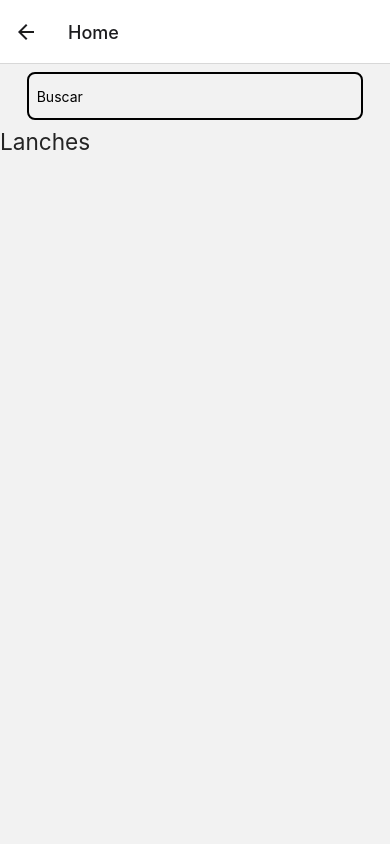
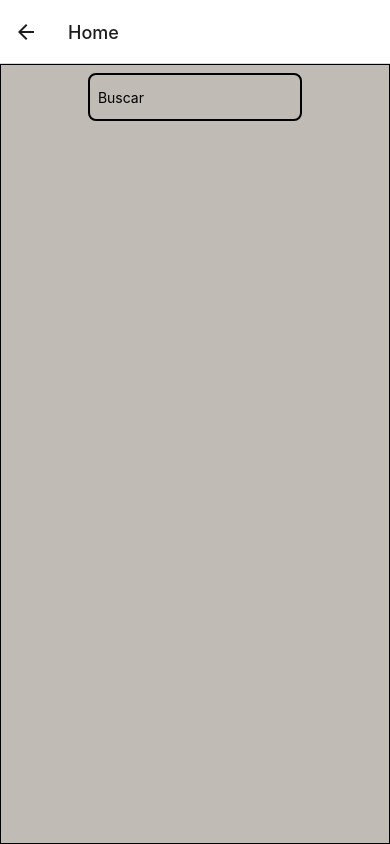
Before and after one commit to Jonah21-prog/App-Promocao-Official, a React Native app in the folder app-promocao-official/: screen /Home in a window 390 px wide. Built offline with nearby package versions, Linux system fonts and the light colour scheme.

Commit message:
Problema com o SearchBar em Home

```diff
--- a/app-promocao-official/Screens/Home.js
+++ b/app-promocao-official/Screens/Home.js
@@ -1,5 +1,5 @@
 import React, { useState } from "react";
-import { View } from "react-native";
+import { StyleSheet, TouchableOpacity, View } from "react-native";
 import { Button, Text } from "react-native-elements";
 import SearchBar from "../Components/SearchBar";
 import styles from "../Styles/MainStyles";
@@ -8,13 +8,24 @@ import styles from "../Styles/MainStyles";
 
 export default function Home({ navigation }) {
   return (
-    <View >
+    <View style={specificStyle.specificContainer}>
       <SearchBar></SearchBar>
-
-      <Text h4>Lanches</Text>
 
     </View>
 
 
   );
 }
+
+const specificStyle = StyleSheet.create({
+  specificContainer: {
+    flex: 1,
+    backgroundColor: '#c0bcb5',
+    justifyContent: 'center',
+    alignItems: 'center',
+    borderColor: '#000',
+    borderWidth: 1,
+    borderStyle: "solid"
+  }
+
+})
--- a/app-promocao-official/Styles/MainStyles.js
+++ b/app-promocao-official/Styles/MainStyles.js
@@ -1,4 +1,5 @@
 import { StyleSheet } from 'react-native';
+import { ScreenStackHeaderBackButtonImage } from 'react-native-screens';
 
 const styles = StyleSheet.create({
     container: {
@@ -30,6 +31,14 @@ const styles = StyleSheet.create({
     textTitlle: {
         textAlign: 'center',
         padding: 5,
+    },
+
+    button:{
+        alignItems: "center",
+        backgroundColor:'#fff',
+        padding:10,
+        width:300,
+        marginTop:16,
     }
 });
 
```
